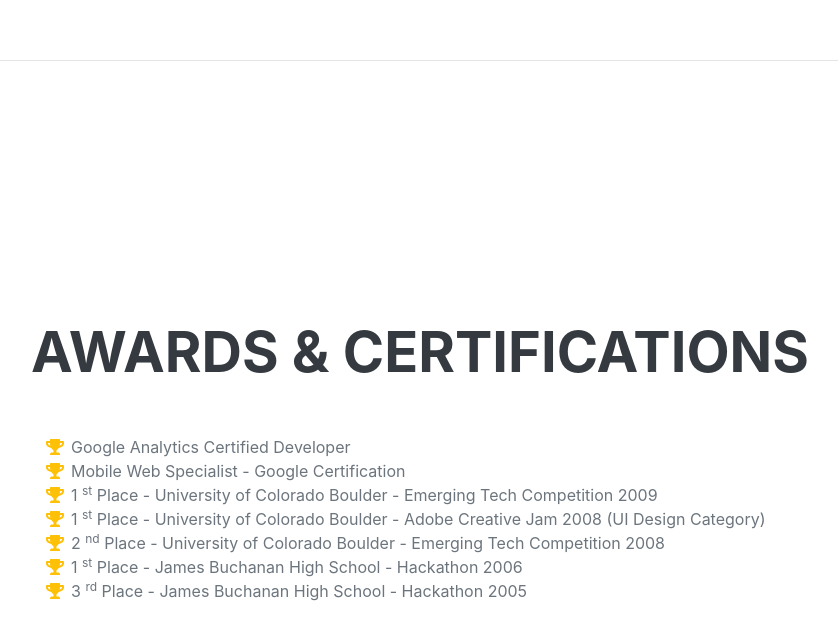
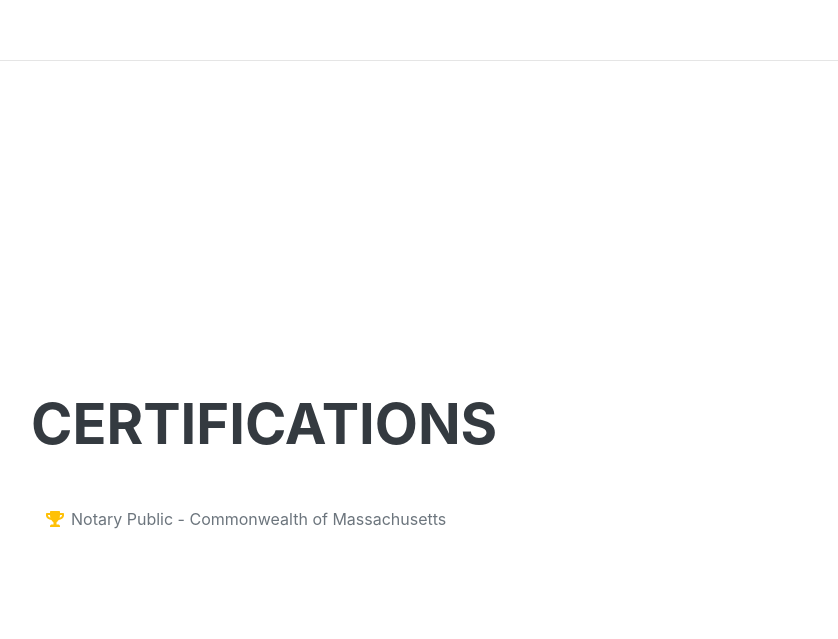
Before and after one commit to lizcramerfox/portfolio, a plain HTML site: page index.html in a window 1280 px wide. Shown: the part 5739-6378 px from the top of the page, without its empty margins (289-1127 px from the left). Drawn offline with nearby package versions, Linux system fonts and the light colour scheme; a web font is replaced by a local one.

Commit message:
Updated skills (needs more work), add notary

```diff
--- a/index.html
+++ b/index.html
@@ -193,13 +193,10 @@
                         <li class="list-inline-item"><i class="fab fa-html5"></i></li>
                         <li class="list-inline-item"><i class="fab fa-css3-alt"></i></li>
                         <li class="list-inline-item"><i class="fab fa-js-square"></i></li>
-                        <li class="list-inline-item"><i class="fab fa-angular"></i></li>
                         <li class="list-inline-item"><i class="fab fa-react"></i></li>
                         <li class="list-inline-item"><i class="fab fa-node-js"></i></li>
                         <li class="list-inline-item"><i class="fab fa-sass"></i></li>
-                        <li class="list-inline-item"><i class="fab fa-less"></i></li>
                         <li class="list-inline-item"><i class="fab fa-wordpress"></i></li>
-                        <li class="list-inline-item"><i class="fab fa-gulp"></i></li>
                         <li class="list-inline-item"><i class="fab fa-grunt"></i></li>
                         <li class="list-inline-item"><i class="fab fa-npm"></i></li>
                     </ul>
@@ -208,14 +205,6 @@
                         <li>
                             <span class="fa-li"><i class="fas fa-check"></i></span>
                             Mobile-First, Responsive Design
-                        </li>
-                        <li>
-                            <span class="fa-li"><i class="fas fa-check"></i></span>
-                            Cross Browser Testing & Debugging
-                        </li>
-                        <li>
-                            <span class="fa-li"><i class="fas fa-check"></i></span>
-                            Cross Functional Teams
                         </li>
                         <li>
                             <span class="fa-li"><i class="fas fa-check"></i></span>
@@ -237,46 +226,13 @@
             <!-- Awards-->
             <section class="resume-section" id="awards">
                 <div class="resume-section-content">
-                    <h2 class="mb-5">Awards & Certifications</h2>
+                    <h2 class="mb-5">Certifications</h2>
                     <ul class="fa-ul mb-0">
                         <li>
                             <span class="fa-li"><i class="fas fa-trophy text-warning"></i></span>
-                            Google Analytics Certified Developer
+                            Notary Public - Commonwealth of Massachusetts
                         </li>
                         <li>
-                            <span class="fa-li"><i class="fas fa-trophy text-warning"></i></span>
-                            Mobile Web Specialist - Google Certification
-                        </li>
-                        <li>
-                            <span class="fa-li"><i class="fas fa-trophy text-warning"></i></span>
-                            1
-                            <sup>st</sup>
-                            Place - University of Colorado Boulder - Emerging Tech Competition 2009
-                        </li>
-                        <li>
-                            <span class="fa-li"><i class="fas fa-trophy text-warning"></i></span>
-                            1
-                            <sup>st</sup>
-                            Place - University of Colorado Boulder - Adobe Creative Jam 2008 (UI Design Category)
-                        </li>
-                        <li>
-                            <span class="fa-li"><i class="fas fa-trophy text-warning"></i></span>
-                            2
-                            <sup>nd</sup>
-                            Place - University of Colorado Boulder - Emerging Tech Competition 2008
-                        </li>
-                        <li>
-                            <span class="fa-li"><i class="fas fa-trophy text-warning"></i></span>
-                            1
-                            <sup>st</sup>
-                            Place - James Buchanan High School - Hackathon 2006
-                        </li>
-                        <li>
-                            <span class="fa-li"><i class="fas fa-trophy text-warning"></i></span>
-                            3
-                            <sup>rd</sup>
-                            Place - James Buchanan High School - Hackathon 2005
-                        </li>
                     </ul>
                 </div>
             </section>
```
